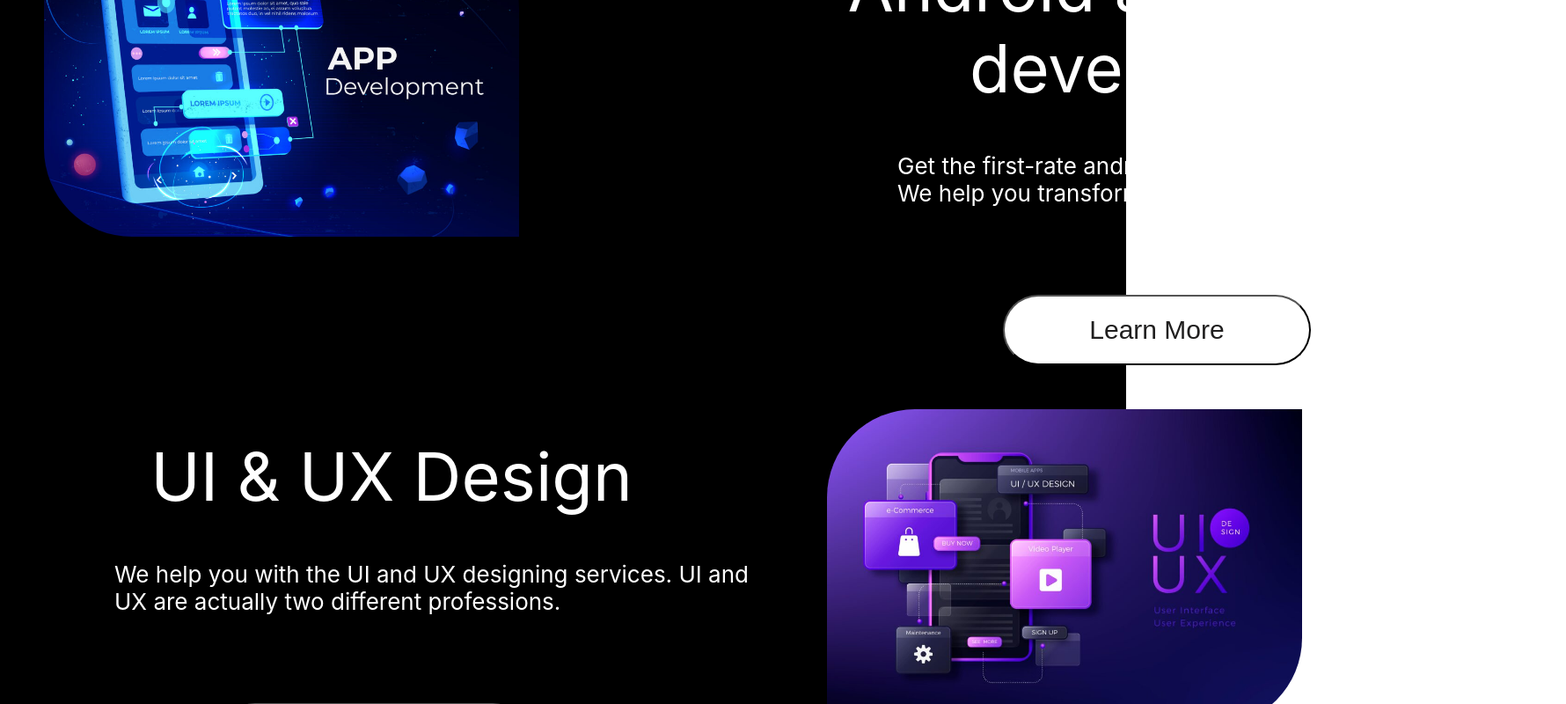
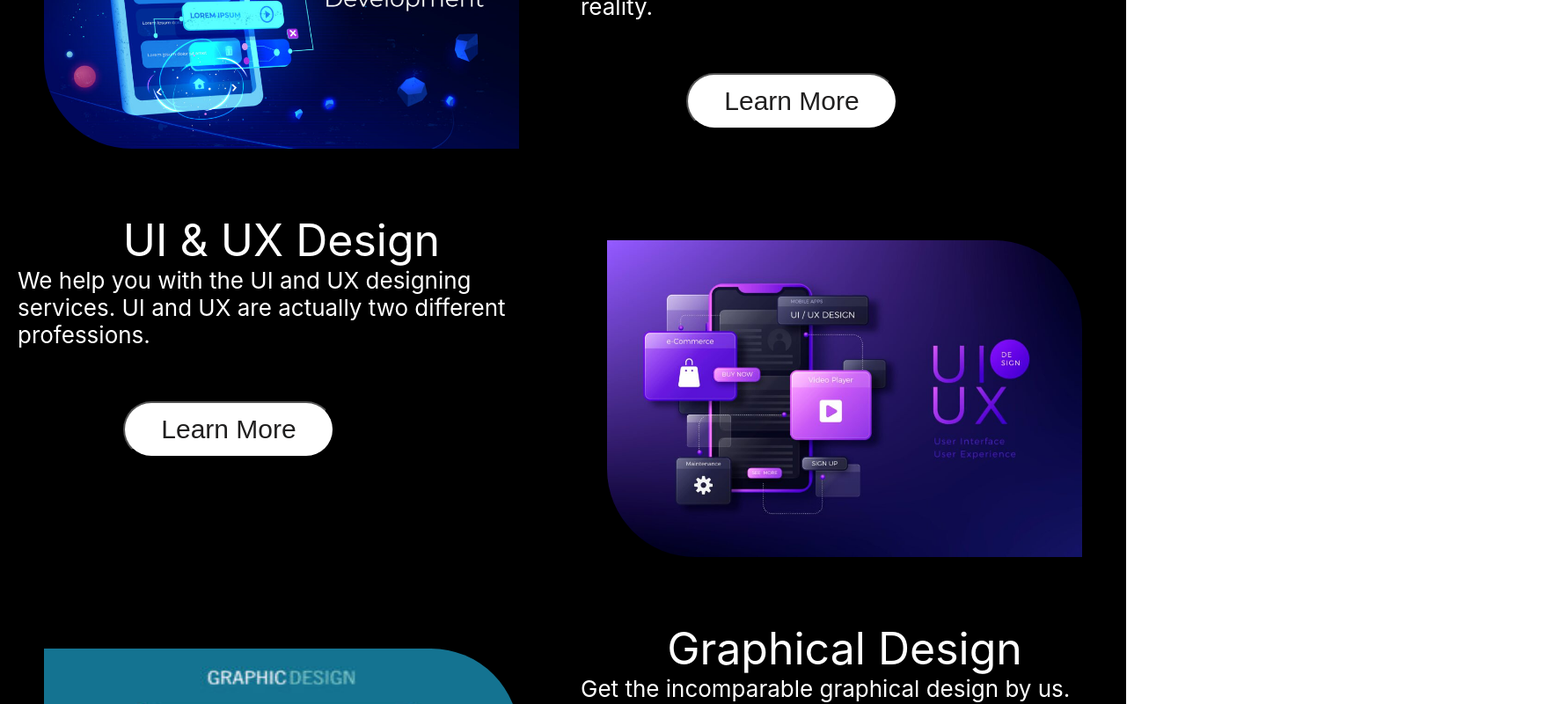
Before and after one commit to vikasdoddamani12345/copao, a React (Create React App) app in the folder copao/: page / in a window 1280 px wide. Shown: the part 1920-2720 px from the top of the page at 88% size, 1780 px wide, since content can reach past the window. Built offline with nearby package versions, Linux system fonts and the light colour scheme; a web font is replaced by a local one.

Commit message:
modified

```diff
--- a/copao/src/css/home.css
+++ b/copao/src/css/home.css
@@ -3,6 +3,10 @@
     height: auto;
 }
 
+.container-home{
+    width: 100%;
+    height: 100%;
+}
 
 
 .module1-home{
@@ -11,6 +15,30 @@
     background-color:#d9d9d9;
 
 
+}
+
+.txt-div1{
+    padding: 10px;
+}
+
+.h1-div1{
+    font-size: 50px;
+}
+
+.h1-div11{
+    font-size: 50px;
+    padding-left: 5%;
+}
+
+.h2-div11{
+    font-size: 25px;
+    color: #00000082;
+    padding-left: 5%;
+}
+
+.h2-div1{
+    font-size: 25px;
+    color: #00000082;
 }
 
 .card1{
@@ -23,7 +51,7 @@
 }
 
 .card11{
-    width: 50%;
+    width: 100%;
     height: 80%;
     display: flex;
     justify-content: center;
@@ -41,7 +69,7 @@
 } */
 
 .img1-home{
-    border-radius: 30%;
+    border-radius: 45%;
     height: 70%;
 }
 
@@ -59,7 +87,7 @@
     color:white;
     width: 60%;
     height: 40vh;
-    font-size: 50px;
+    font-size: 40px;
     font-family: 'Lucida Sans', 'Lucida Sans Regular', 'Lucida Grande', 'Lucida Sans Unicode', Geneva, Verdana, sans-serif;
     /* margin-left: 5%; */
 
@@ -111,8 +139,8 @@
 
 }
 
-.service-div1{
-    width: 80%;
+ .service-div1{
+    width: 100%;
     height: 10vh;
     color: white;
     background-color: black;
@@ -121,51 +149,123 @@
 
 }
 
-.Service-2{
+.item-31{
+    width: 100%;
+    display: flex;
+    color: #FFF;
+}
+
+.Item-12{
+    width: 50%;
+}
+
+.pic11{
+    border-top-right-radius: 150px;
+    border-bottom-left-radius: 150px;
+    padding: 50px;
+    width: 100%;
+}
+
+.pic21{
+    border-top-right-radius: 150px;
+    border-bottom-left-radius: 150px;
+    padding: 50px;
+    width: 100%;
+    height: 73%;
+}
+
+.pic31{
+    border-top-right-radius: 150px;
+    border-bottom-left-radius: 150px;
+    padding: 50px;
+    width: 100%;
+    height: 100%;
+}
+
+.text-grp1{
+    padding-top: 60px;
+    width: 50%;
+    padding: 20px;
+}
+
+.text-11{
+    font-size: 50px;
+    text-align: center;
+
+}
+
+.text-22{
+    /* padding-top: 50px; */
+    font-size: 26px;
+    /* width: 890px; */
+    /* padding-left: 130px; */
+}
+
+.learn-btn-11{
+    width: 40%;
+    height: 15%;
+    background-color: #FFFF;
+    color:rgb(32, 31, 31) ;
+    font-size: 30px;
+    text-align: center;
+    border-radius: 40px;
+    cursor: pointer;
+    margin-left: 20%;
+    margin-top: 10%;
+}
+.learn-btn-11:hover{
+    background-color: #92def1;
+
+}
+
+/*
+.Service-22{
     display: grid;
     grid-template-columns:repeat(2,1fr);
     grid-template-rows: repeat(550px,1fr);
-
+    width: 100%;
+    height: max-content;
     margin-top: 100px;
     background-color: #000;
     color: #FFF;
 }
-.Item-1{
-    width: 650px;
+
+.Item-12{
+    width: 50%;
 }
-.pic1{
+.pic11{
     border-top-right-radius: 150px;
     border-bottom-left-radius: 150px;
     padding: 50px;
-    width: 950px;
+    width: 50%;
 }
-.pic2{
+.pic21{
     border-top-right-radius: 150px;
     border-bottom-left-radius: 150px;
     padding: 50px;
-    width: 950px;
-    height: 650px;
+    width: 50%;
+    height: 50%;
 }
-.pic3{
+.pic31{
     border-top-left-radius: 150px;
     border-bottom-Right-radius: 150px;
     padding: 50px;
     width: 950px;
 }
-.text-grp{
+.text-grp1{
     padding-top: 80px;
 }
-.text-1{
+.text-11{
     font-size: 76px;
     text-align: center;
 }
-.text-2{
+.text-22{
     padding-top: 50px;
     font-size: 26px;
     width: 890px;
     padding-left: 130px;
 }
-.learn-btn-1{
+.learn-btn-11{
     width: 350px;
     height: 80px;
     background-color: #FFFF;
@@ -177,10 +277,10 @@
     margin-left: 250px;
     margin-top: 100px;
 }
-.learn-btn-1:hover{
+.learn-btn-11:hover{
     background-color: #92def1;
 
-}
+} */
 
 .module4-home{
     width: 100%;
@@ -225,7 +325,8 @@
 }
 
 .txt4-home{
-    display: flex;
+    display: grid;
+    grid-template-columns: repeat(4,1fr);
     justify-content: center;
     align-items: center;
     height: 20vh;
@@ -234,7 +335,7 @@
 }
 
 .txt5-home{
-    font-size: 40px;
+    font-size: 30px;
     text-align: center;
 }
 
--- a/copao/src/pages/Nikita/Home.js
+++ b/copao/src/pages/Nikita/Home.js
@@ -39,9 +39,11 @@ function PrevArrow(props) {
     const { className, style, onClick } = props;
     return (
       <div
+      data-aos="fade-right"
         className={className}
-        style={{ ...style, display: "block", background: "green" }}
+        style={{ ...style, display: "block", background: "green",position:"absolute",left:"200px" , bottom:"10%" }}
         onClick={onClick}
+
       />
     );
   }
@@ -69,8 +71,8 @@ useEffect(() => {
           {
             breakpoint: 1024,
             settings: {
-              slidesToShow: 3,
-              slidesToScroll: 3,
+              slidesToShow: 1,
+              slidesToScroll: 1,
               infinite: true,
               dots: true
             }
@@ -104,12 +106,15 @@ useEffect(() => {
         <Slider {...settings}>
           <div className="card1">
             <div className="card11">
-              <div> <h1>COPAO Find The Best Solution.</h1><br/>
-               <h2>Fresh Thinking For Business On The Move.</h2>
+              <div data-aos = "zoom-in"  className="txt-div1"> <h1 className="h1-div1"><b>COPAO Find The Best Solution.</b></h1><br/>
+               <h2 className="h2-div1">Fresh Thinking For Business On The Move.</h2>
                  </div>
-
-                <img className="img1-home" src={image1} alt="" />
+                 <div data-aos="fade-up" className='img'>
+                 <img  className="img1-home" src={image1} alt="" />
+                 </div>
+                 <div data-aos="fade-down" className='img'>
                 <img className="img1-home" src={image2} alt="" />
+                </div>
                 </div>
            </div>
 
@@ -117,13 +122,15 @@ useEffect(() => {
 
           <div className="card1">
             <div className="card11">
-              <div> <h1>Inventive Insights For Unsurpassible Solutions.</h1><br/>
-               <h2>Your Advertising solutions in The Digital era.</h2>
+              <div data-aos = "zoom-in"  className="txt-div1"> <h1 className="h1-div11"><b>Inventive Insights For Unsurpassible Solutions.</b></h1><br/>
+               <h2 className="h2-div11">Your Advertising solutions in The Digital era.</h2>
                  </div>
-
+                 <div data-aos="fade-down" className='img'>
                 <img className="img1-home" src={image3} alt="" />
+                </div>
+                <div data-aos="fade-down" className='img'>
                 <img className="img1-home" src={image4} alt="" />
-
+                </div>
             </div>
           </div>
 
@@ -131,12 +138,17 @@ useEffect(() => {
 
           <div className="card1">
             <div className="card11">
-              <div> <h1>Ignite,Inovate,Implement.</h1><br/>
-               <h2>Set the Pace and Dominate the space.</h2>
+              <div  data-aos = "zoom-in" className="txt-div1"> <h1 className="h1-div1"><b>Ignite,Inovate,Implement.</b></h1><br/>
+               <h2  className="h2-div1">Set the Pace and Dominate the space.</h2>
                  </div>
 
+                 <div data-aos="fade-down" className='img'>
                 <img className="img1-home" src={image5} alt="" />
+                </div>
+
+                <div data-aos="fade-down" className='img'>
                 <img className="img1-home" src={image6} alt="" />
+                </div>
 
             </div>
           </div>
@@ -169,62 +181,82 @@ useEffect(() => {
 
           </div>
 
-          <div className='Service-2'>
-    <div data-aos="fade-right" className='Item-1'>
-        <img className='pic1' src={Pic1} alt='app-dev-1024x683.jpg'/>
+          <div className='Service-22'>
+            <div className="item-31">
+    <div data-aos="fade-right" className='Item-12'>
+        <img className='pic11' src={Pic1} alt='app-dev-1024x683.jpg'/>
         </div>
-        <div className='text-grp'>
-        <p data-aos="fade-left" className='text-1'>Android and IOS app <br/> development</p>
-        <p data-aos="fade-up" className='text-2'>Get the first-rate android and IOS app development services. <br/>We help you transform your business idea into a reality.</p>
-        <button data-aos="fade-up" type='submit'className='learn-btn-1'>Learn More</button>
+        <div className='text-grp1'>
+        <p data-aos="fade-left" className='text-11'>Android and IOS app <br/> development</p>
+        <p data-aos="fade-up" className='text-22'>Get the first-rate android and IOS app development services. <br/>We help you transform your business idea into a reality.</p>
+        <button data-aos="fade-up" type='submit'className='learn-btn-11'>Learn More</button>
         </div>
-        <div className='text-grp'>
-        <p data-aos="fade-right" className='text-1'>UI & UX Design</p>
-        <p data-aos="fade-up" className='text-2'>We help you with the UI and UX designing services. UI and UX are actually two different professions.</p>
-        <button data-aos="fade-up" type='submit'className='learn-btn-1'>Learn More</button>
         </div>
-        <div data-aos="fade-left" className='Item-1'>
-        <img className='pic3' src={Pic2} alt='ui-ux-1024x683.jpg'/>
+
+        <div className="item-31">
+        <div className='text-grp1'>
+        <p data-aos="fade-right" className='text-11'>UI & UX Design</p>
+        <p data-aos="fade-up" className='text-22'>We help you with the UI and UX designing services. UI and UX are actually two different professions.</p>
+        <button data-aos="fade-up" type='submit'className='learn-btn-11'>Learn More</button>
         </div>
-        <div data-aos="fade-right" className='Item-1'>
-        <img className='pic2' src={Pic3} alt='8068473_63484-1-292x300.jpg'/>
+        <div data-aos="fade-left" className='Item-12'>
+        <img className='pic11' src={Pic2} alt='ui-ux-1024x683.jpg'/>
         </div>
-        <div className='text-grp'>
-        <p data-aos="fade-left" className='text-1'>Graphical Design</p>
-        <p data-aos="fade-up" className='text-2'>Get the incomparable graphical design by us. Our graphic designers help you to promote, advertise your products.</p>
-        <button data-aos="fade-up" type='submit'className='learn-btn-1'>Learn More</button>
         </div>
-        <div className='text-grp'>
-        <p data-aos="fade-right" className='text-1'>WordPress Websites</p>
-        <p data-aos="fade-up" className='text-2'>Here we have the WordPress developers who are experts in WordPress developing. WordPress is a free, open-source website creation platform.</p>
-        <button data-aos="fade-up" type='submit'className='learn-btn-1'>Learn More</button>
+
+        <div className="item-31">
+        <div data-aos="fade-right" className='Item-12'>
+        <img className='pic21' src={Pic3} alt='8068473_63484-1-292x300.jpg'/>
         </div>
-        <div data-aos="fade-left" className='Item-1'>
-        <img className='pic3' src={Pic4} alt='1_uDJTLivemR18proTkBsMEQ.jpg'/>
+        <div className='text-grp1'>
+        <p data-aos="fade-left" className='text-11'>Graphical Design</p>
+        <p data-aos="fade-up" className='text-22'>Get the incomparable graphical design by us. Our graphic designers help you to promote, advertise your products.</p>
+        <button data-aos="fade-up" type='submit'className='learn-btn-11'>Learn More</button>
         </div>
-        <div data-aos="fade-right" className='Item-1'>
-        <img className='pic1' src={Pic5} alt='digital-marketing-with-icons-business-people-300x234.jpg'/>
         </div>
-        <div className='text-grp'>
-        <p data-aos="fade-left" className='text-1'>Digital Marketing</p>
-        <p data-aos="fade-up" className='text-2'>Stay connected with your customers, promote sales and activities. We are here to help promote your sales. </p>
-        <button data-aos="fade-up" type='submit'className='learn-btn-1'>Learn More</button>
+
+        <div className="item-31">
+        <div className='text-grp1'>
+        <p data-aos="fade-right" className='text-11'>WordPress Websites</p>
+        <p data-aos="fade-up" className='text-22'>Here we have the WordPress developers who are experts in WordPress developing. WordPress is a free, open-source website creation platform.</p>
+        <button data-aos="fade-up" type='submit'className='learn-btn-11'>Learn More</button>
         </div>
-        <div className='text-grp'>
-        <p data-aos="fade-right" className='text-1'>Social Media Managing</p>
-        <p data-aos="fade-up" className='text-2'>Looking for a social media manager? Relax…. We have an excellent team of social media managers. They help you to grow your business through social media. </p>
-        <button data-aos="fade-up" type='submit'className='learn-btn-1'>Learn More</button>
+        <div data-aos="fade-left" className='Item-12'>
+        <img className='pic31' src={Pic4} alt='1_uDJTLivemR18proTkBsMEQ.jpg'/>
         </div>
-        <div data-aos="fade-left" className='Item-1'>
-        <img className='pic3' src={Pic6} alt='soci-2-1024x792.jpg'/>
         </div>
-        <div data-aos="fade-right" className='Item-1'>
-        <img className='pic1' src={Pic7} alt='html-system-website-concept-1024x683.jpg'/>
+
+        <div className="item-31">
+        <div data-aos="fade-right" className='Item-12'>
+        <img className='pic11' src={Pic5} alt='digital-marketing-with-icons-business-people-300x234.jpg'/>
         </div>
-        <div className='text-grp'>
-        <p data-aos="fade-left" className='text-1'>Web Application</p>
-        <p data-aos="fade-up" className='text-2'>Get the best web application services here….  Our web developers are experts in designing, developing and maintaining the web applications.</p>
-        <button data-aos="fade-up" type='submit'className='learn-btn-1'>Learn More</button>
+        <div className='text-grp1'>
+        <p data-aos="fade-left" className='text-11'>Digital Marketing</p>
+        <p data-aos="fade-up" className='text-22'>Stay connected with your customers, promote sales and activities. We are here to help promote your sales. </p>
+        <button data-aos="fade-up" type='submit'className='learn-btn-11'>Learn More</button>
+        </div>
+        </div>
+
+        <div className="item-31">
+        <div className='text-grp1'>
+        <p data-aos="fade-right" className='text-11'>Social Media Managing</p>
+        <p data-aos="fade-up" className='text-22'>Looking for a social media manager? Relax…. We have an excellent team of social media managers. They help you to grow your business through social media. </p>
+        <button data-aos="fade-up" type='submit'className='learn-btn-11'>Learn More</button>
+        </div>
+        <div data-aos="fade-left" className='Item-12'>
+        <img className='pic11' src={Pic6} alt='soci-2-1024x792.jpg'/>
+        </div>
+        </div>
+
+        <div className="item-31">
+        <div data-aos="fade-right" className='Item-12'>
+        <img className='pic11' src={Pic7} alt='html-system-website-concept-1024x683.jpg'/>
+        </div>
+        <div className='text-grp1'>
+        <p data-aos="fade-left" className='text-11'>Web Application</p>
+        <p data-aos="fade-up" className='text-22'>Get the best web application services here….  Our web developers are experts in designing, developing and maintaining the web applications.</p>
+        <button data-aos="fade-up" type='submit'className='learn-btn-11'>Learn More</button>
+        </div>
         </div>
     </div>
 
@@ -246,7 +278,7 @@ useEffect(() => {
               You could share your company’s story and details about why you are in business.
                The goal is to create a connection with the visitor and give them confidence to work with you.
               </p>
-              <button data-aos="fade-up" type='submit'className='learn-btn-1'>Learn More</button>
+              <button data-aos="fade-up" type='submit'className='learn-btn-11'>Learn More</button>
           </div>
 
       </div>
```
